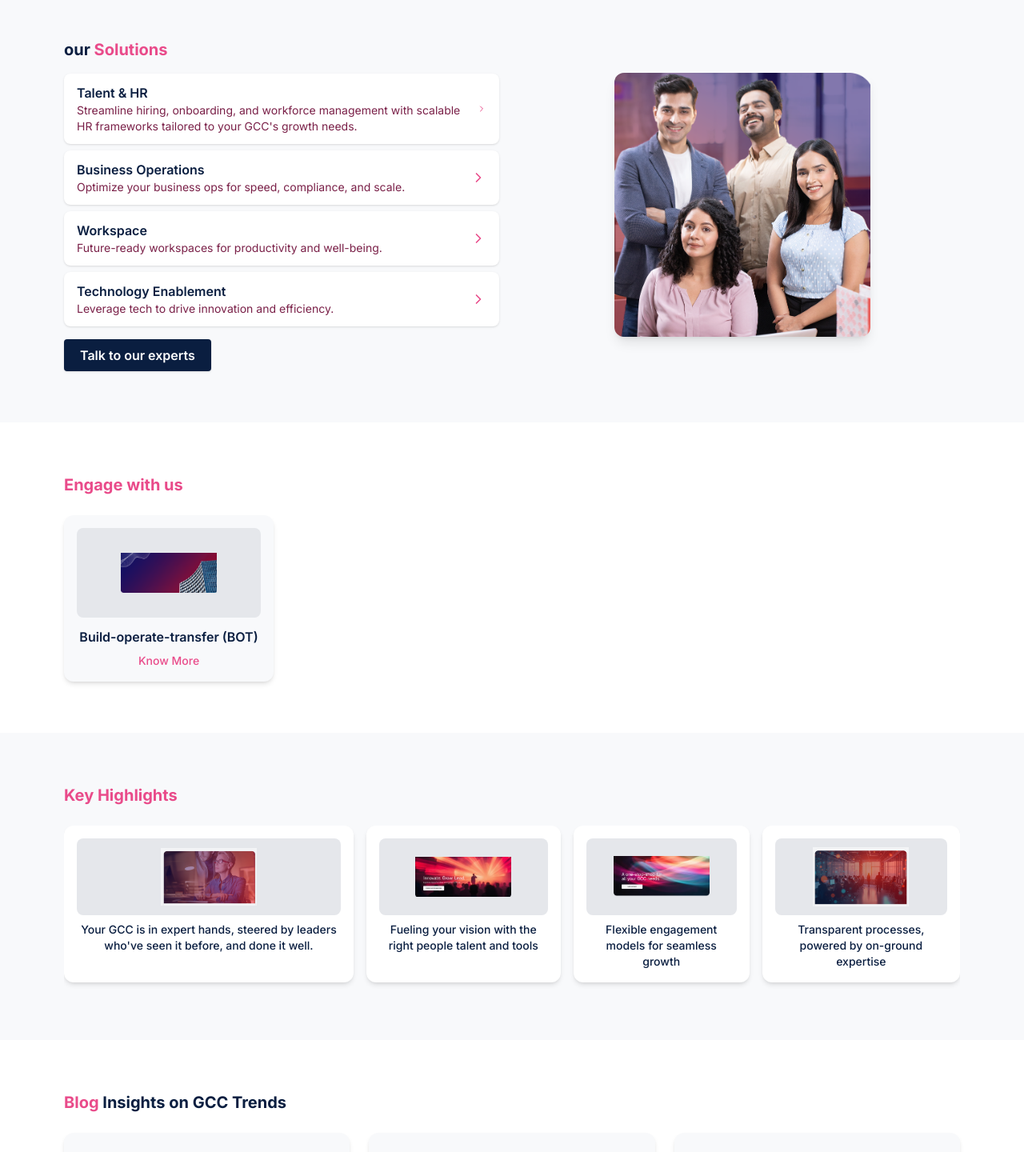
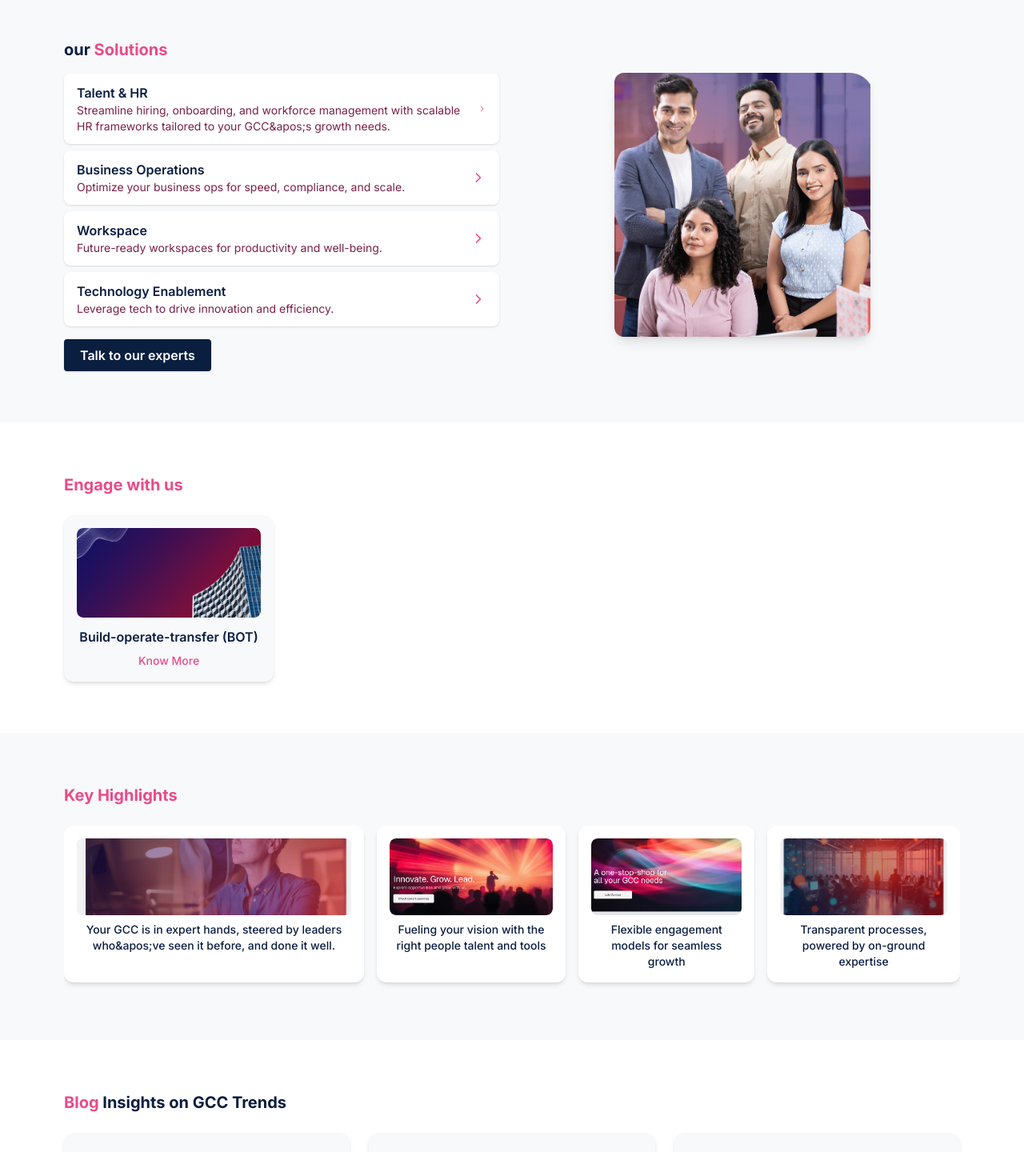
Before and after one commit to Sairajgoud-kodipaka/enabler, a Next.js app: page / in a window 1280 px wide. Shown: the part 1080-2520 px from the top of the page at 80% size. Built offline with nearby package versions, Linux system fonts and the light colour scheme.

Commit message:
homepage

```diff
--- a/app/page.tsx
+++ b/app/page.tsx
@@ -1,21 +1,33 @@
 import Image from "next/image"
 import Link from "next/link"
-import { Users, Lightbulb, BarChart2, ChevronDown, ChevronRight, Building2, Layers, Briefcase, Network, BookOpen, Mail } from "lucide-react"
+import { ChevronRight, BookOpen } from "lucide-react"
 
 const edgeCards = [
   {
-    icon: <img src="/escalator.png" alt="Accelerate" className="w-12 h-12 mb-2" />, title: "Accelerate your GCC setup", desc: "with a trusted partner"
+    icon: (
+      <Image src="/escalator.png" alt="Accelerate" width={48} height={48} className="mb-2 object-contain" />
+    ),
+    title: "Accelerate your GCC setup",
+    desc: "with a trusted partner",
   },
   {
-    icon: <img src="/twoperson.png" alt="Build future-ready centers" className="w-12 h-12 mb-2" />, title: "Build future-ready centers", desc: "with Enablr, your partner of choice"
+    icon: (
+      <Image src="/twoperson.png" alt="Build future-ready centers" width={48} height={48} className="mb-2 object-contain" />
+    ),
+    title: "Build future-ready centers",
+    desc: "with Enablr, your partner of choice",
   },
   {
-    icon: <img src="/bulbheads.png" alt="Maintain momentum" className="w-12 h-12 mb-2" />, title: "Maintain momentum", desc: "with transparent, milestone-driven execution"
+    icon: (
+      <Image src="/bulbheads.png" alt="Maintain momentum" width={48} height={48} className="mb-2 object-contain" />
+    ),
+    title: "Maintain momentum",
+    desc: "with transparent, milestone-driven execution",
   },
 ]
 
 const solutions = [
-  { title: "Talent & HR", desc: "Streamline hiring, onboarding, and workforce management with scalable HR frameworks tailored to your GCC's growth needs." },
+  { title: "Talent & HR", desc: "Streamline hiring, onboarding, and workforce management with scalable HR frameworks tailored to your GCC&apos;s growth needs." },
   { title: "Business Operations", desc: "Optimize your business ops for speed, compliance, and scale." },
   { title: "Workspace", desc: "Future-ready workspaces for productivity and well-being." },
   { title: "Technology Enablement", desc: "Leverage tech to drive innovation and efficiency." },
@@ -26,7 +38,7 @@ const engageCards = [
 ]
 
 const highlights = [
-  { img: "/engage-bot.png", title: "Your GCC is in expert hands, steered by leaders who've seen it before, and done it well." },
+  { img: "/engage-bot.png", title: "Your GCC is in expert hands, steered by leaders who&apos;ve seen it before, and done it well." },
   { img: "/engage-modular.png", title: "Fueling your vision with the right people talent and tools" },
   { img: "/hero-highlight.png", title: "Flexible engagement models for seamless growth" },
   { img: "/engage-e2e.png", title: "Transparent processes, powered by on-ground expertise" },
@@ -43,9 +55,9 @@ export default function HomePage() {
     <div className="flex flex-col min-h-screen bg-[#F8F9FB]">
       {/* Hero Section */}
       <section className="relative w-full h-[420px] md:h-[480px] overflow-hidden rounded-b-3xl">
-        <Image src="/hero-cityscape.png" alt="Hero" fill className="object-cover" priority />
-        <div className="absolute inset-0 "/>
-        <div className="relative z-10 flex flex-col justify-center h-full px-6 md:px-0 max-w-2xl mx-auto md:ml-24">
+        <Image src="/hero-cityscape.png" alt="Hero" fill className="object-cover object-center" priority />
+        <div className="absolute inset-0"/>
+        <div className="relative z-10 flex flex-col justify-center h-full px-6 md:px-0 max-w-2xl mx-auto md:ml-20">
           <h1 className="text-4xl md:text-5xl font-bold text-white mb-4 mt-24 md:mt-0 leading-tight">Build on proven experience<br />and enterprise-grade quality</h1>
           <Link href="#" className="inline-block bg-white text-[#0A1E40] font-semibold px-7 py-2 rounded shadow hover:bg-gray-100 transition-colors text-lg">Get started</Link>
         </div>
@@ -61,10 +73,10 @@ export default function HomePage() {
         </div>
         <div className="relative z-10 max-w-6xl mx-auto px-4">
           <h2 className="text-2xl md:text-3xl font-bold text-[#0A1E40] mb-6">The <span className="text-[#E94B8A]">Enablr Edge</span></h2>
-          <p className="text-[#0A1E40] mb-8 max-w-2xl">At Enablr, we work with you to build your global capability center (GCC) the right way. Designed for speed, scale, and quality at every step. Here's how we help you stay ahead:</p>
+          <p className="text-[#0A1E40] mb-8 max-w-2xl">At Enablr, we work with you to build your global capability center (GCC) the right way. Designed for speed, scale, and quality at every step. Here&apos;s how we help you stay ahead:</p>
           <div className="grid grid-cols-1 md:grid-cols-3 gap-6">
-            {edgeCards.map((card, i) => (
-              <div key={i} className="bg-white rounded-xl shadow-md p-6 flex flex-col items-center text-center hover:shadow-lg transition-shadow duration-200">
+            {edgeCards.map(card => (
+              <div key={card.title} className="bg-white rounded-xl shadow-md p-6 flex flex-col items-center text-center hover:shadow-lg transition-shadow duration-200">
                 {card.icon}
                 <h3 className="text-[#E94B8A] font-semibold text-lg mb-1">{card.title}</h3>
                 <p className="text-[#0A1E40] text-sm">{card.desc}</p>
@@ -83,7 +95,7 @@ export default function HomePage() {
           <div className="flex-1 w-full">
             <h3 className="text-xl font-bold text-[#0A1E40] mb-4">our <span className="text-[#E94B8A]">Solutions</span></h3>
             <div className="space-y-2">
-              {solutions.map((sol, i) => (
+              {solutions.map(sol => (
                 <div key={sol.title} className="bg-white rounded-lg shadow flex items-center justify-between px-4 py-3 cursor-pointer hover:bg-[#FDE6F0] transition-colors">
                   <div>
                     <h4 className="font-semibold text-[#0A1E40]">{sol.title}</h4>
@@ -96,7 +108,7 @@ export default function HomePage() {
             <Link href="#" className="mt-4 inline-block bg-[#0A1E40] text-white font-semibold px-5 py-2 rounded shadow hover:bg-[#6C3EB8] transition-colors">Talk to our experts</Link>
           </div>
           <div className="flex-1 w-full flex justify-center items-center">
-            <Image src="/solutions-people.png" alt="Solutions" width={320} height={320} className="rounded-xl object-cover shadow-lg" />
+            <Image src="/solutions-people.png" alt="Solutions" width={320} height={320} className="rounded-xl object-cover object-center shadow-lg" />
           </div>
         </div>
       </section>
@@ -106,10 +118,10 @@ export default function HomePage() {
         <div className="max-w-6xl mx-auto px-4">
           <h3 className="text-xl font-bold text-[#E94B8A] mb-6">Engage with us</h3>
           <div className="grid grid-cols-1 md:grid-cols-4 gap-6">
-            {engageCards.map((card, i) => (
-              <div key={i} className="bg-[#F8F9FB] rounded-xl shadow-md p-4 flex flex-col items-center hover:shadow-lg transition-shadow duration-200">
-                <div className="w-full h-28 mb-3 bg-gray-200 rounded-lg flex items-center justify-center overflow-hidden">
-                  <Image src={card.img} alt={card.title} width={120} height={80} className="object-cover" />
+            {engageCards.map(card => (
+              <div key={card.title} className="bg-[#F8F9FB] rounded-xl shadow-md p-4 flex flex-col items-center hover:shadow-lg transition-shadow duration-200">
+                <div className="w-full h-28 mb-3 bg-gray-200 rounded-lg flex items-center justify-center overflow-hidden relative">
+                  <Image src={card.img} alt={card.title} fill className="object-cover object-center w-full h-full rounded-lg" />
                 </div>
                 <h4 className="text-[#0A1E40] font-semibold text-base mb-2 text-center">{card.title}</h4>
                 <Link href="#" className="text-[#E94B8A] font-medium text-sm hover:underline">Know More</Link>
@@ -124,10 +136,10 @@ export default function HomePage() {
         <div className="max-w-6xl mx-auto px-4">
           <h3 className="text-xl font-bold text-[#E94B8A] mb-6">Key Highlights</h3>
           <div className="flex gap-4 overflow-x-auto pb-2">
-            {highlights.map((h, i) => (
-              <div key={i} className="min-w-[220px] bg-white rounded-xl shadow-md p-4 flex flex-col items-center hover:shadow-lg transition-shadow duration-200">
-                <div className="w-full h-24 mb-2 bg-gray-200 rounded-lg flex items-center justify-center overflow-hidden">
-                  <Image src={h.img} alt={h.title} width={120} height={80} className="object-cover" />
+            {highlights.map(h => (
+              <div key={h.title} className="min-w-[220px] bg-white rounded-xl shadow-md p-4 flex flex-col items-center hover:shadow-lg transition-shadow duration-200">
+                <div className="w-full h-24 mb-2 bg-gray-200 rounded-lg flex items-center justify-center overflow-hidden relative">
+                  <Image src={h.img} alt={h.title} fill className="object-cover object-center w-full h-full rounded-lg" />
                 </div>
                 <p className="text-[#0A1E40] text-sm text-center font-medium">{h.title}</p>
               </div>
@@ -141,8 +153,8 @@ export default function HomePage() {
         <div className="max-w-6xl mx-auto px-4">
           <h3 className="text-xl font-bold text-[#E94B8A] mb-6">Blog <span className="text-[#0A1E40]">Insights on GCC Trends</span></h3>
           <div className="grid grid-cols-1 md:grid-cols-3 gap-6">
-            {blogCards.map((b, i) => (
-              <div key={i} className="bg-[#F8F9FB] rounded-xl shadow-md p-6 flex flex-col items-center hover:shadow-lg transition-shadow duration-200">
+            {blogCards.map(b => (
+              <div key={b.title} className="bg-[#F8F9FB] rounded-xl shadow-md p-6 flex flex-col items-center hover:shadow-lg transition-shadow duration-200">
                 <div className="w-full h-24 mb-3 bg-gray-200 rounded-lg flex items-center justify-center overflow-hidden">
                   <BookOpen className="w-10 h-10 text-[#E94B8A]" />
                 </div>
```
